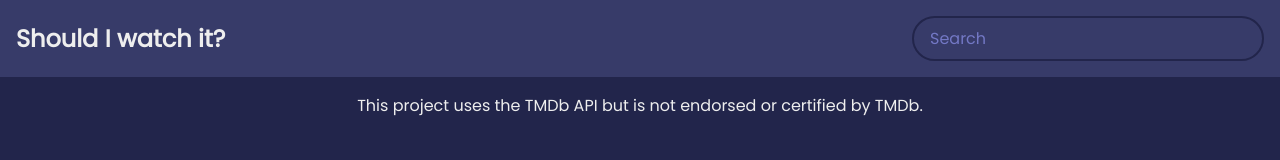
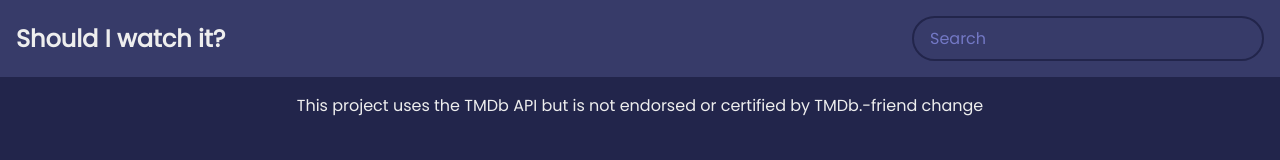
Before and after one commit to pamithi2003/sample, a plain HTML site: page index.html in a window 1280 px wide. Drawn offline with Linux system fonts and the light colour scheme; no server answers.

Commit message:
friends commit

```diff
--- a/index.html
+++ b/index.html
@@ -16,7 +16,7 @@
     <main id="main"></main>
     <footer class="footer">
       <p>
-        This project uses the TMDb API but is not endorsed or certified by TMDb.
+        This project uses the TMDb API but is not endorsed or certified by TMDb.-friend change
       </p>
     </footer>
     <script src="script.js"></script>
```
